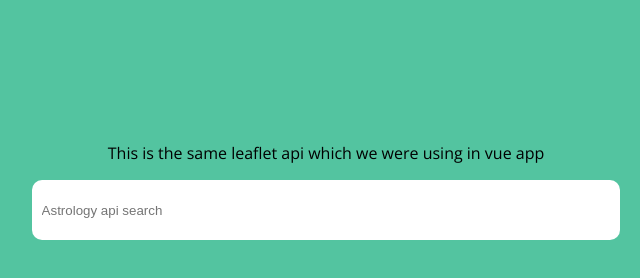
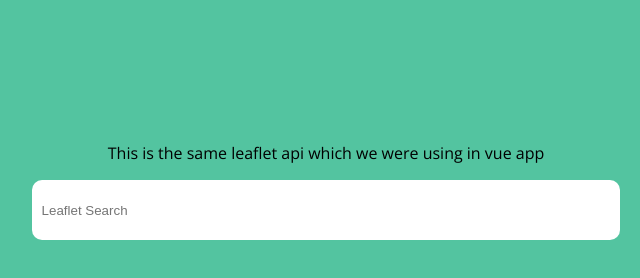
Before and after one commit to Ullas-A-2000/leafletLocation, a plain HTML site: page index.html in a window 1280 px wide. Shown: the full height of the page, 314-954 px from the left. Drawn offline with nearby package versions, Linux system fonts and the light colour scheme.

Commit message:
Update index.html

```diff
--- a/index.html
+++ b/index.html
@@ -12,7 +12,7 @@
 
     <div style="flex: 1; width: 90%" class="ipCont">
         <p>This is the same leaflet api which we were using in vue app</p>
-        <input class="input" oninput="astroApi(event)" type="text" id="tomtom" placeholder="Astrology api search" onclick="document.querySelectorAll('.list-group-item-load').forEach(item => item.remove());
+        <input class="input" oninput="astroApi(event)" type="text" id="tomtom" placeholder="Leaflet Search" onclick="document.querySelectorAll('.list-group-item-load').forEach(item => item.remove());
         document.querySelectorAll('.list-group-item').forEach(item => item.remove());">
         <div id="tomtomDropdown"></div>
     </div>
```
